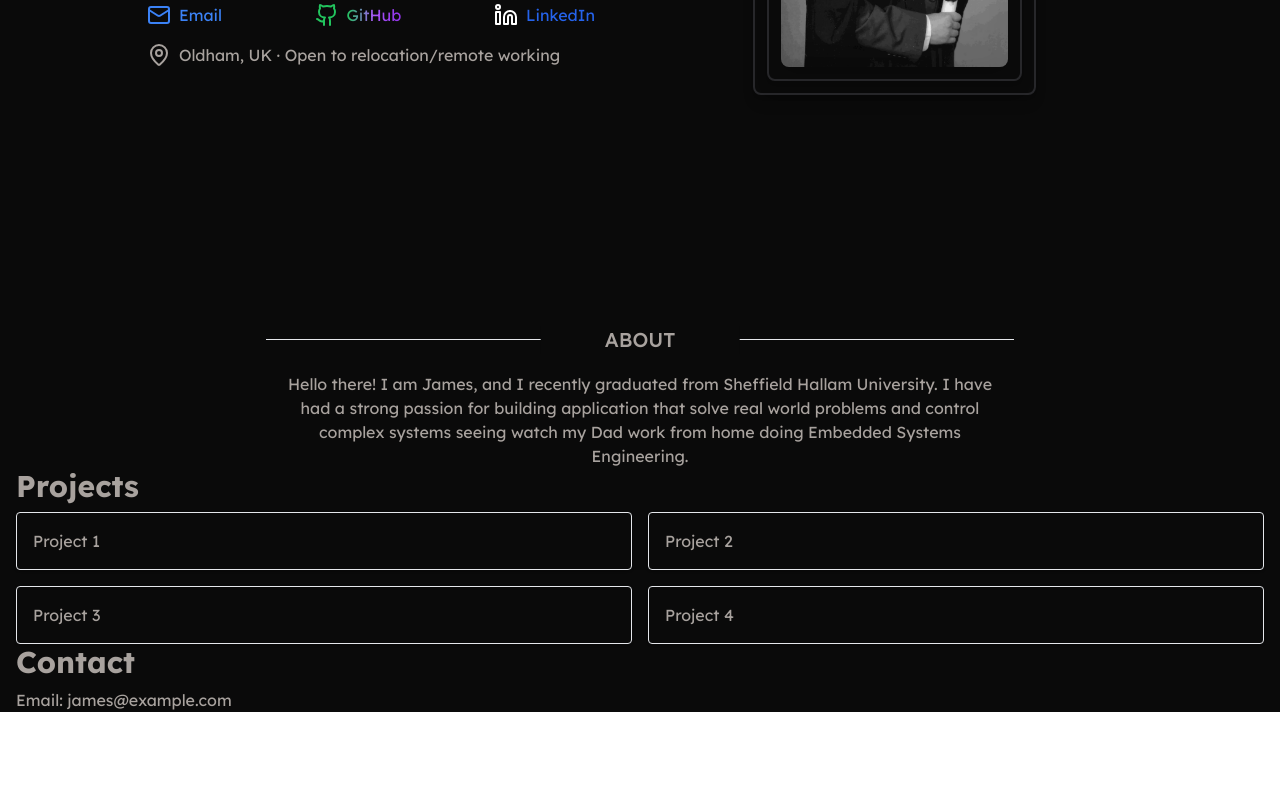
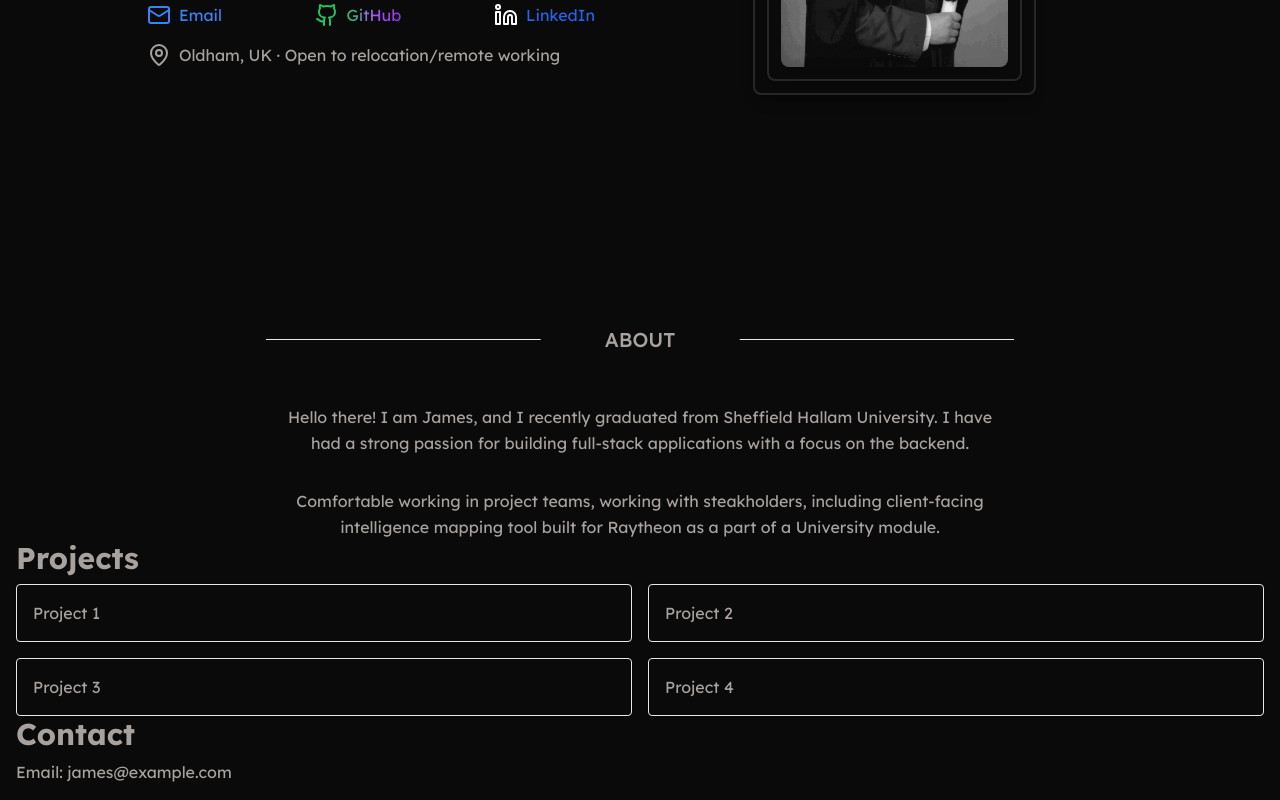
Before and after one commit to WestheadJ/portfolio, a React (Vite) app: page / in a window 1280 px wide. Shown: the part 509-1309 px from the top of the page. Before the commit the page ends 1237 px from the top, so only its background shows below. Built offline with nearby package versions, Linux system fonts and the light colour scheme.

Commit message:
changed the html, portfolioview updated for about

```diff
--- a/index.html
+++ b/index.html
@@ -1,5 +1,5 @@
 <!DOCTYPE html>
-<html lang="en">
+<html lang="en" class="bg-neutral-950">
 
 <head>
     <meta charset="UTF-8" />
--- a/src/components/PortfolioView.jsx
+++ b/src/components/PortfolioView.jsx
@@ -14,8 +14,10 @@ export default function PortfolioView() {
 
 
                 </div>
-                <div className="flex w-full items-center justify-center text-center">
-                    <p className="w-[75ch]">Hello there! I am James, and I recently graduated from Sheffield Hallam University. I have had a strong passion for building application that solve real world problems and control complex systems seeing watch my Dad work from home doing Embedded Systems Engineering. </p>
+                <div className="flex flex-col w-full items-center justify-center text-center">
+                    <p className="w-[75ch] mt-8 text-muted-foreground leading-relaxed   ">Hello there! I am James, and I recently graduated from Sheffield Hallam University.
+                        I have had a strong passion for building full-stack applications with a focus on the backend.  </p>
+                    <p className="w-[75ch] mt-8 text-muted-foreground leading-relaxed">Comfortable working in project teams, working with steakholders, including client-facing intelligence mapping tool built for Raytheon as a part of a University module.</p>
                 </div>
             </section>
             <section id="projects">
```
